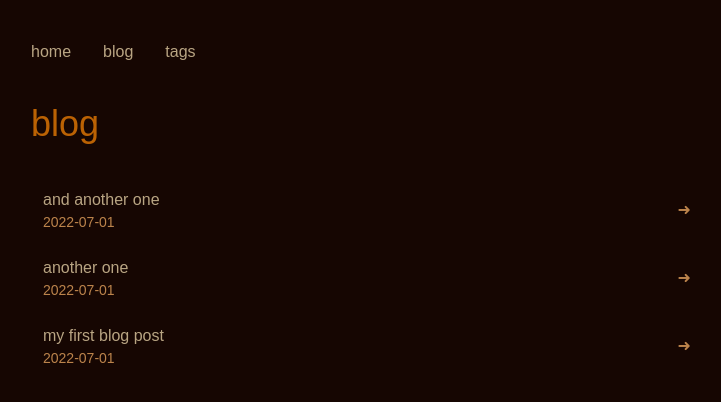
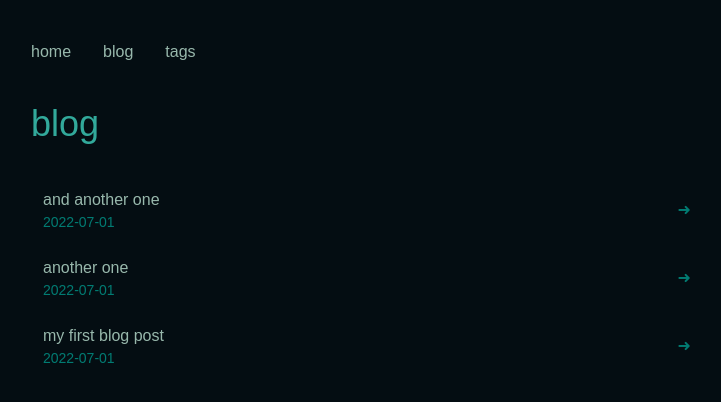
Before and after one commit to amanda-yap/personal-website, an Astro site: page /blog in a window 1280 px wide. Shown: the whole page, without its empty margins (273-994 px from the left). Built offline with nearby package versions, Linux system fonts and the light colour scheme; Astro itself is replaced by a stand-in of ours; a web font is replaced by a local one.

Commit message:
back to cool colours because i'm indecisive

```diff
--- a/src/components/BlogPostsList.astro
+++ b/src/components/BlogPostsList.astro
@@ -4,12 +4,12 @@ const { posts } = Astro.props;
 
 {posts.map((post: any) =>
     <a href={post.url} class="block">
-        <div class="p-3 flex justify-between items-center hover:bg-yellow-800/20 transition-colors ease-in-out duration-300">
+        <div class="p-3 flex justify-between items-center hover:bg-teal-800/20 transition-colors ease-in-out duration-300">
             <div>
                 <h3>{post.frontmatter.title}</h3>
-                <p class="text-sm text-orange-300/70">{post.frontmatter.pubDate}</p>
+                <p class="text-sm text-teal-600/80">{post.frontmatter.pubDate}</p>
             </div>
-            <p class="text-md text-orange-300/70">➜</p>
+            <p class="text-md text-teal-600/80">➜</p>
         </div>
     </a>
     )}
--- a/src/components/Prose.astro
+++ b/src/components/Prose.astro
@@ -1,4 +1,4 @@
 <div
-    class="prose-p:mb-5 prose-headings:text-xl prose-headings:text-orange-400/70 prose-headings:mt-8 prose-headings:mb-4">
+    class="prose-p:mb-5 prose-headings:text-xl prose-headings:text-teal-300/70 prose-headings:mt-8 prose-headings:mb-4">
     <slot />
 </div>
--- a/src/components/Tags.astro
+++ b/src/components/Tags.astro
@@ -5,7 +5,7 @@ const { tags } = Astro.props;
 <div class="flex gap-2">
     {tags.map((tag) =>
     <a href={`/tags/${tag}`}
-        class="text-sm bg-orange-300/10 rounded-lg px-2 py-1 cursor-pointer hover:scale-103 transition ease-in-out duration-200">
+        class="text-sm bg-teal-300/10 rounded-lg px-2 py-1 cursor-pointer hover:scale-103 transition ease-in-out duration-200">
         {tag}
     </a>
     )}
--- a/src/layouts/Layout.astro
+++ b/src/layouts/Layout.astro
@@ -25,7 +25,7 @@ const { pageTitle } = Astro.props;
 			id="page"
 			class="opacity-0 translate-y-2 transition-all duration-800 ease"
 			>
-			<h1 class="text-4xl mb-8 text-orange-400/70">{pageTitle}</h1>
+			<h1 class="text-4xl mb-8 text-teal-300/70">{pageTitle}</h1>
 			<slot />
 		</main>
 		<Footer />
--- a/src/pages/index.astro
+++ b/src/pages/index.astro
@@ -5,6 +5,6 @@ const pageTitle = "amanda yap";
 
 <Layout pageTitle={pageTitle}>
 	<p>
-		Welcome to my website! I like to code and play the piano. I also like to yap - check out my <a href="/blog" class="underline decoration-orange-400/70 decoration-2">blog</a>.
+		Welcome to my website! I like to code and play the piano. I also like to yap - check out my <a href="/blog" class="underline decoration-teal-300/70 decoration-2">blog</a>.
 	</p>
 </Layout>
--- a/src/styles/global.css
+++ b/src/styles/global.css
@@ -2,8 +2,8 @@
 @plugin "@tailwindcss/typography";
 
 :root {
-    --bg-color: #160602;
-    --font-color: #b9a583;
+    --bg-color: #040D12;
+    --font-color: #98b8ac;
     --font-line-seed: "LINE Seed JP", sans-serif;
 }
 
```
Also changed, not shown: public/logo.png.
